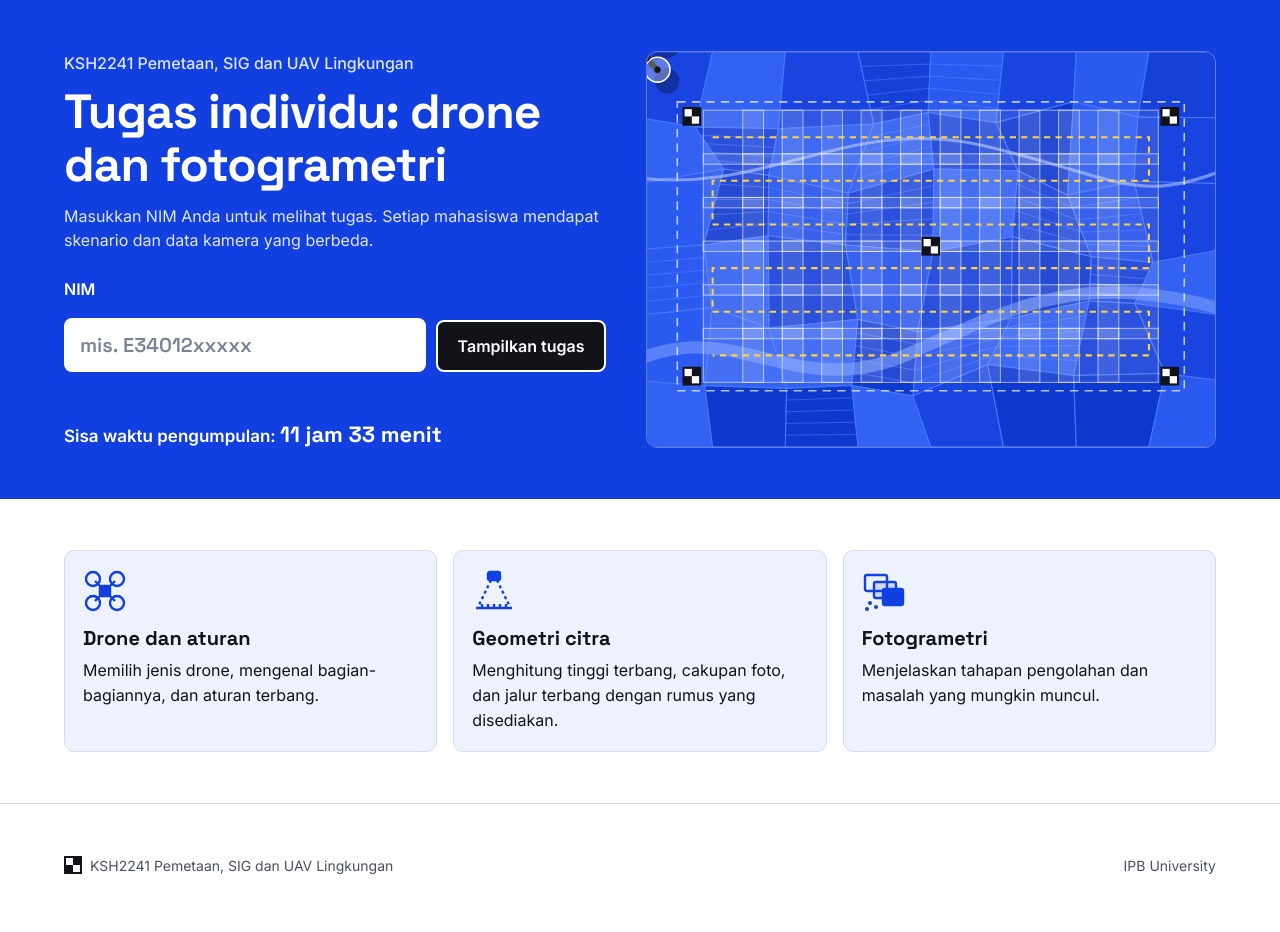
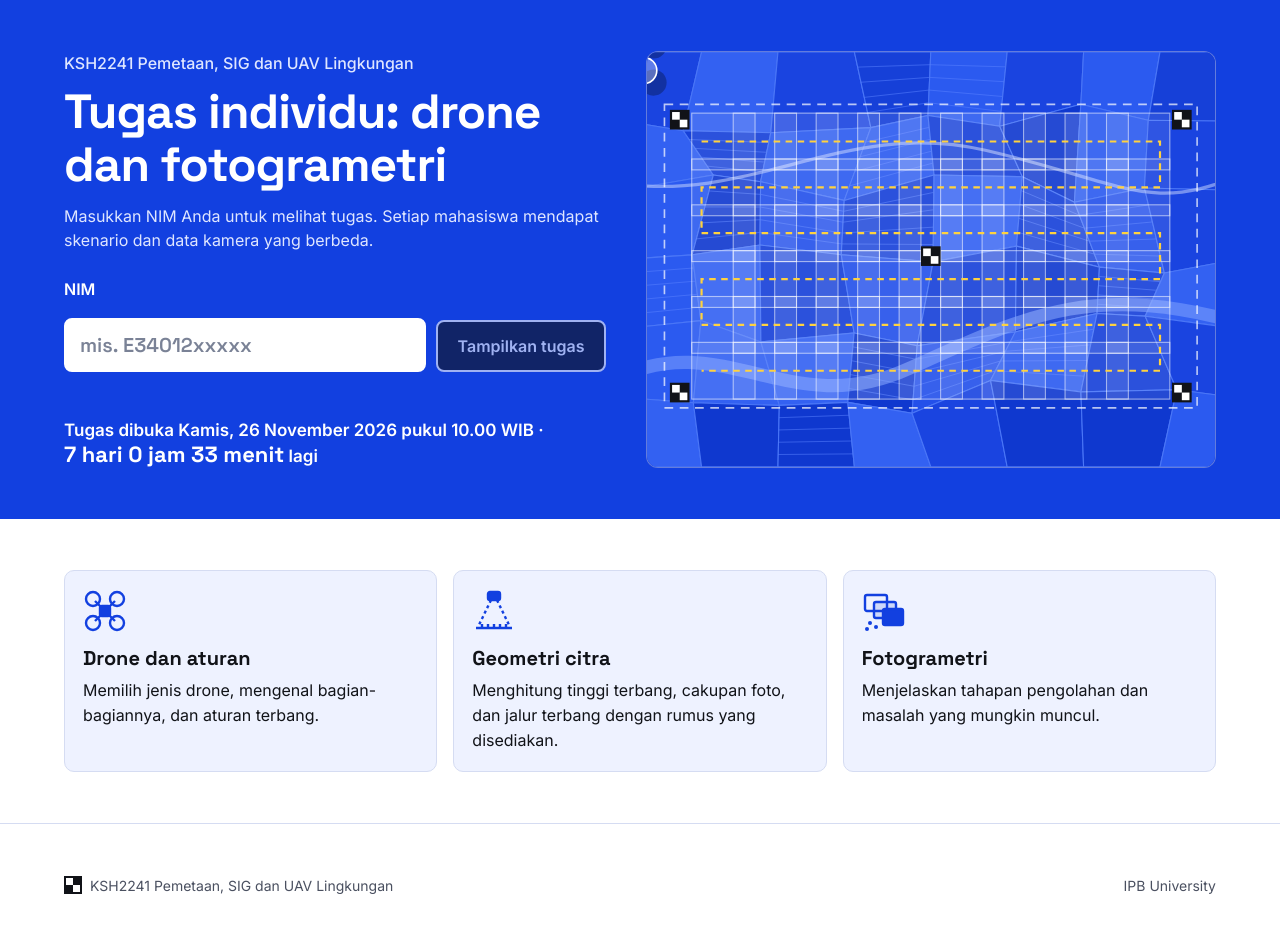
Before and after one commit to bangkoor/ksh2241, a plain HTML site: page index.html in a window 1280 px wide. Drawn offline with Linux system fonts and the light colour scheme.

Commit message:
Update index.html

```diff
--- a/index.html
+++ b/index.html
@@ -187,7 +187,7 @@ td{font-weight:600}
 
 <script>
 {
-const CONFIG={email:"akwijayanto@apps.ipb.ac.id",deadline:"Kamis, 26 November 2026 pukul 21.00 WIB",start:'2026-11-24T09:00:00+07:00',end:'2026-11-26T21:00:00+07:00'};
+const CONFIG={email:"akwijayanto@live.com",deadline:"Kamis, 3 Desember 2026 pukul 21.00 WIB",start:'2026-12-03T10:00:00+07:00',end:'2026-12-03T21:00:00+07:00'};
 CONFIG.startLabel='Kamis, 26 November 2026 pukul 10.00 WIB';
 const T0=Date.parse(CONFIG.start),T1=Date.parse(CONFIG.end);
 const SALT='35a1a68f1ebab7f9';
```
